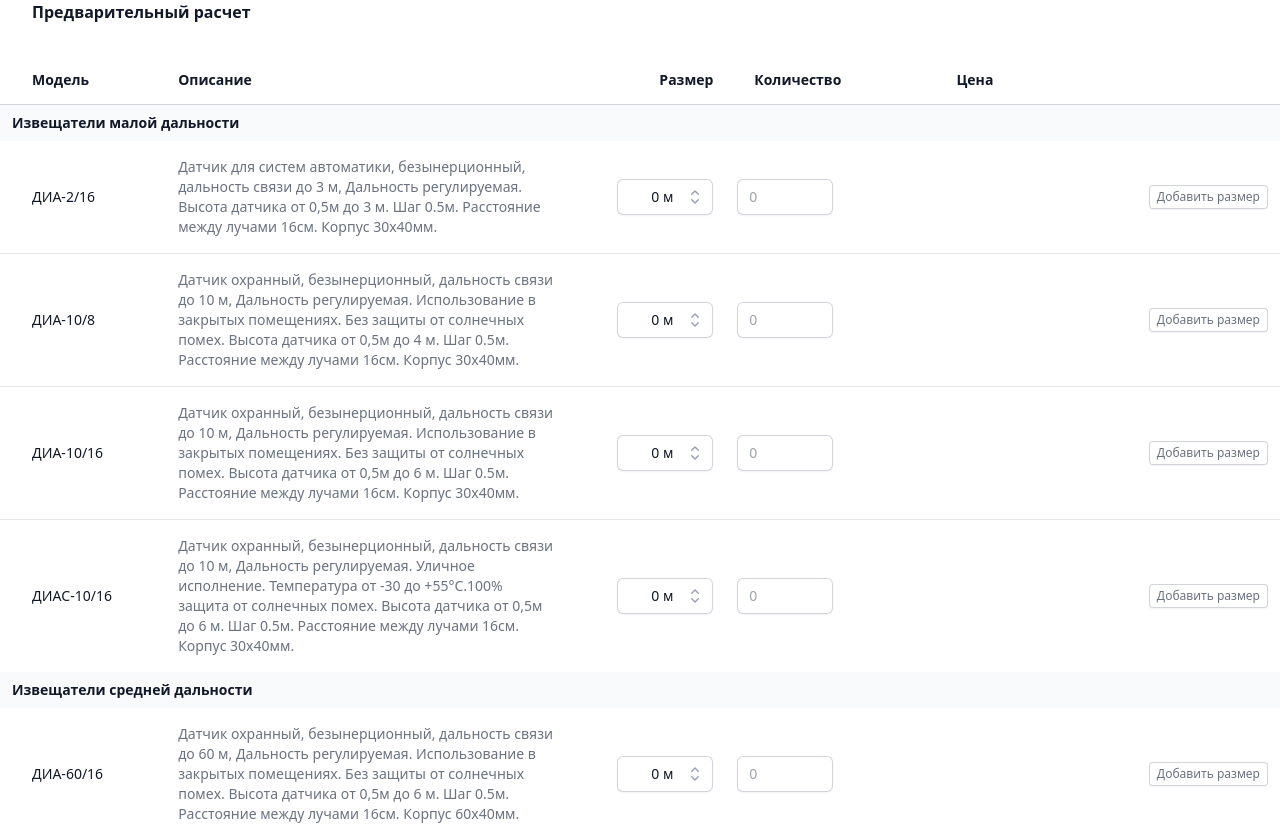
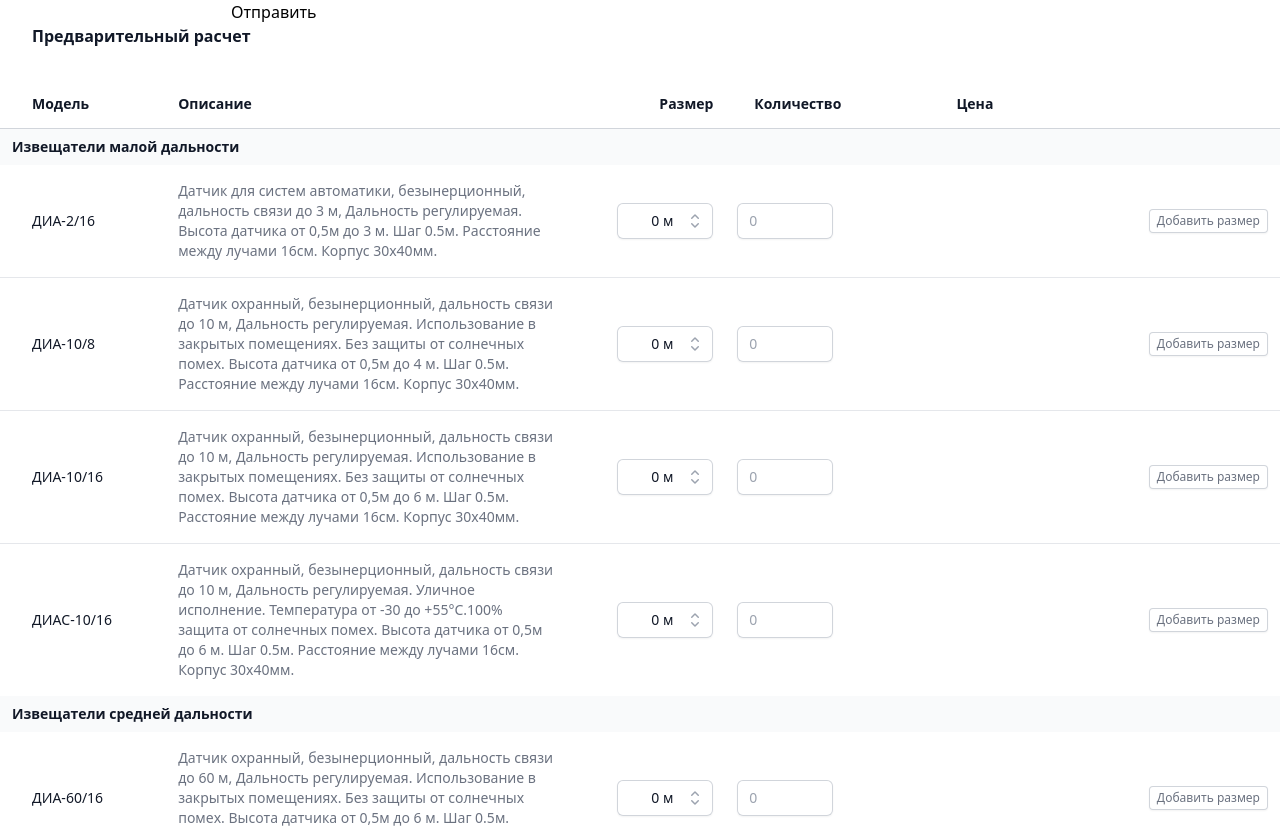
Before and after one commit to VitaliyGuzun/ik-barrier, a React (Create React App) app: page / in a window 1280 px wide. Shown: the top 828 px of the page. Built offline with nearby package versions, Linux system fonts and the light colour scheme.

Commit message:
Temp API

```diff
--- a/package.json
+++ b/package.json
@@ -4,6 +4,7 @@
   "private": true,
   "homepage": "https://vitaliyguzun.github.io/ik-barrier/",
   "dependencies": {
+    "@emailjs/browser": "^4.3.3",
     "@headlessui/react": "^2.0.4",
     "@heroicons/react": "^2.1.3",
     "@testing-library/jest-dom": "^5.17.0",
--- a/src/App.tsx
+++ b/src/App.tsx
@@ -1,4 +1,4 @@
-import {useState} from 'react'
+import {useState, useRef} from 'react'
 import {Table} from './components/Table'
 import {useAmounts} from './hooks/useAmounts'
 import {usePrises} from './hooks/usePrises'
@@ -8,12 +8,42 @@ import {
   defaultValueSizes,
   defaultValueAmounts,
 } from './store/TableContext'
+import emailjs from '@emailjs/browser'
 import './App.css'
 
 export default function Example() {
   const [valueSizes, setValueSizes] = useState(defaultValueSizes)
   const [valueAmounts, setValueAmounts] = useAmounts(defaultValueAmounts)
   const valuePrises = usePrises(valueSizes, valueAmounts)
+  const form = useRef<HTMLFormElement | null>(null)
+
+  const sendEmail = (e: React.FormEvent) => {
+    e.preventDefault()
+
+    emailjs
+      .send(
+        process.env.REACT_APP_EMAILJS_SERVICE_ID ?? '',
+        process.env.REACT_APP_EMAILJS_TEMPLATE_ID ?? '',
+        {
+          from_name: 'CLIENT_NAME',
+          to_name: 'Founder of the company',
+          message: `
+            Привет Ника
+          `,
+        },
+        {
+          publicKey: process.env.REACT_APP_EMAILJS_PUBLIC_KEY,
+        },
+      )
+      .then(
+        () => {
+          console.log('SUCCESS!')
+        },
+        (error) => {
+          console.log('FAILED...', error)
+        },
+      )
+  }
 
   const removeSize = (id: string, index: number) => {
     const modelSizes = valueSizes[id].filter((_, i) => i !== index)
@@ -59,6 +89,10 @@ export default function Example() {
         addSize,
       }}
     >
+      <form ref={form} onSubmit={sendEmail}>
+        <input type="text" />
+        <button type="submit">Отправить</button>
+      </form>
       <div className="px-4 sm:px-6 lg:px-8">
         <div className="sm:flex sm:items-center">
           <div className="sm:flex-auto">
```
Also changed, not shown: 2 other files (tests, documents, lock files or other folders).
